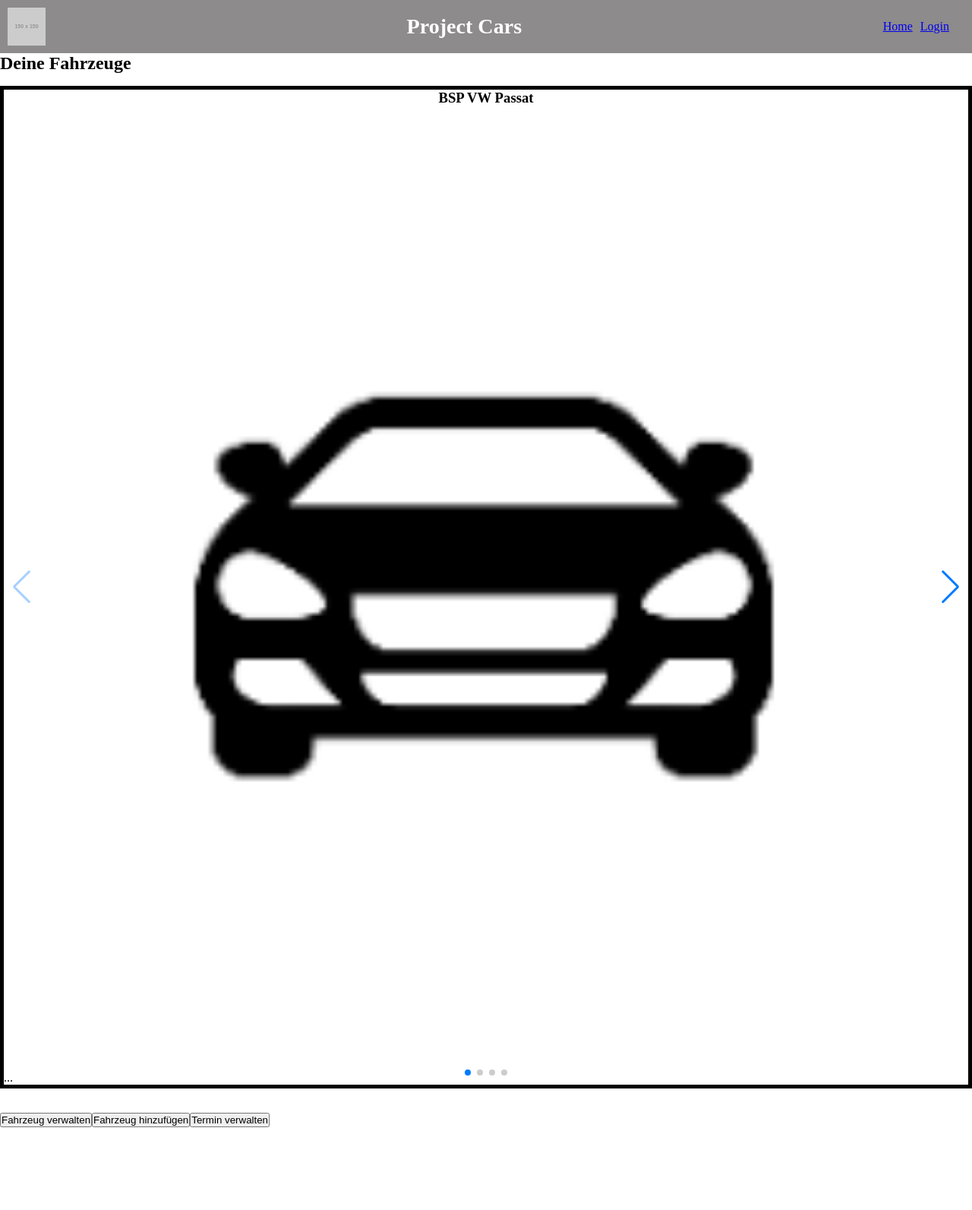
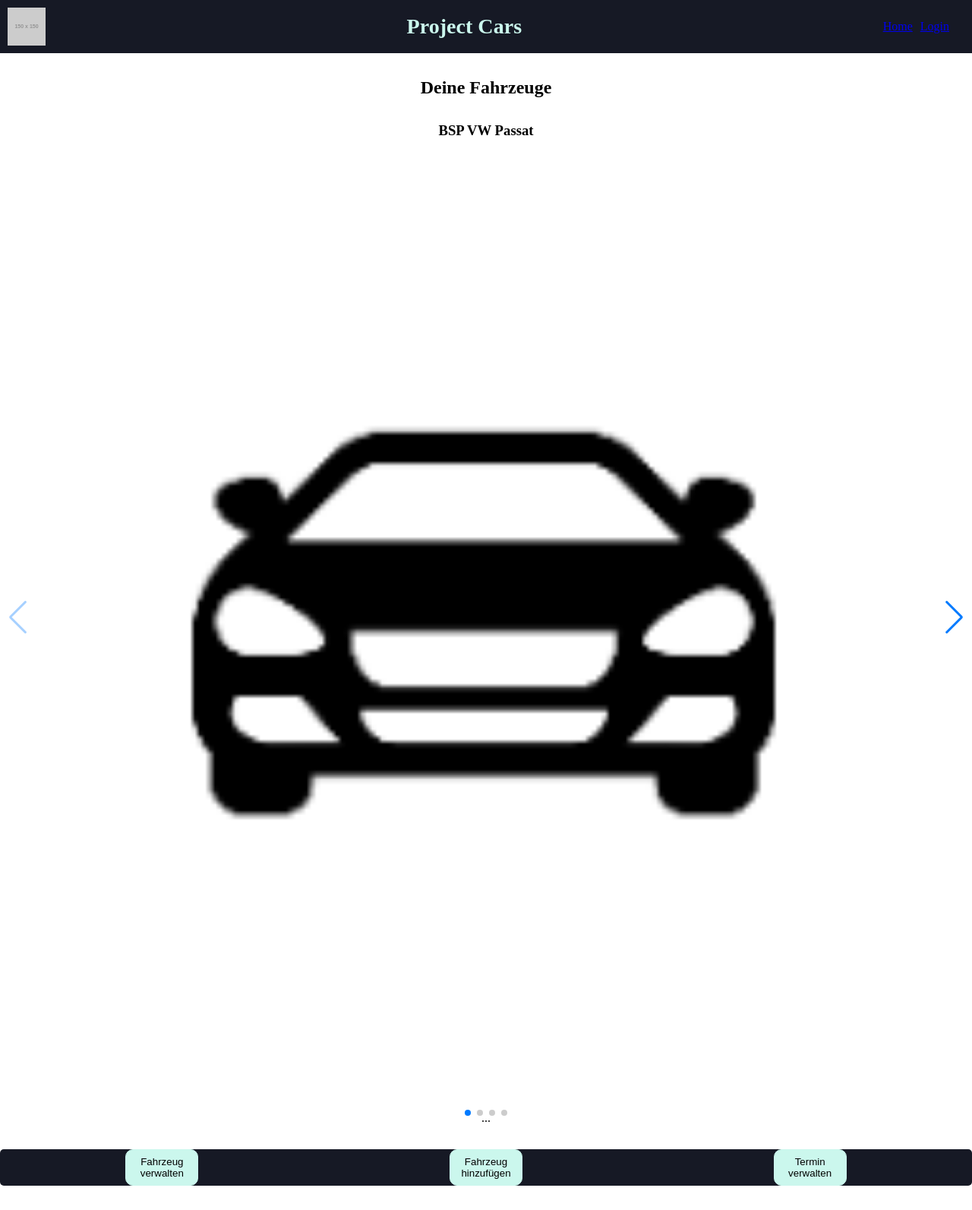
Before and after one commit to xSm1Le/projectcars, a React app: page / in a window 1280 px wide. Shown: the whole page at 76% size. Before the commit the page ends 1484 px from the top, so only its background shows below. Built offline with nearby package versions, Linux system fonts and the light colour scheme; the HTML template or start-up script is replaced by a standard one.

Commit message:
navbar farbe angepasst (vorläufig) / routes&pages hinzugefügt (kalender, termine)

```diff
--- /dev/null
+++ b/src/components/Pages/kalender.jsx
@@ -0,0 +1,14 @@
+import { Navbar } from "../reusables/nav"
+
+
+export const Kalender = () => {
+    return (
+        <section>
+            <Navbar />
+
+            <section className='yourDates'>
+                <h2>Kalender</h2>
+            </section>
+        </section>
+    )
+}
--- a/src/components/Pages/landingpage.css
+++ b/src/components/Pages/landingpage.css
@@ -1,2 +1,20 @@
 .yourCarsLP {
+    text-align: center;
+    margin: 2rem 0;
+/*     border: 2px solid black; */
 }
+
+.LPButtons {
+    display: flex;
+    justify-content: space-around;
+    background-color: #161925;
+    border-radius: 5px;
+}
+
+.LPButton {
+    height: 3rem;
+    width: 6rem;
+    background-color: #cbf7ed;
+    border: 1px solid #cbf7ed;
+    border-radius: 10px;
+}
--- a/src/components/Pages/landingpage.jsx
+++ b/src/components/Pages/landingpage.jsx
@@ -8,15 +8,15 @@ export const Landingpage = () => {
         <section>
             <Navbar />
 
-            <div className='yourCarsLP'>
+            <section className='yourCarsLP'>
                 <h2>Deine Fahrzeuge</h2>
                 <SlideShow />
-            </div>
-            <div className='LPButtons'>
-                <button className='LPButton'>Fahrzeug verwalten</button>
-                <button className='LPButton'>Fahrzeug hinzufügen</button>
-                <button className='LPButton'>Termin verwalten</button>
-            </div>
+                <div className='LPButtons'>
+                    <button className='LPButton'>Fahrzeug verwalten</button>
+                    <button className='LPButton'>Fahrzeug hinzufügen</button>
+                    <button className='LPButton'>Termin verwalten</button>
+                </div>
+            </section>
         </section>
     )
 }
--- a/src/components/comps/swiper.css
+++ b/src/components/comps/swiper.css
@@ -1,8 +1,8 @@
 .swiper {
     width: 100%;
     height: 100%;
-    border: 5px solid black;
     margin: 1rem 0 2rem 0;
+
 }
 
 .swiper-slide {
@@ -17,6 +17,7 @@
     width: 100%;
 }
 
-.slideDiv {
+.slideDiv{
     text-align: center;
+    margin-top: 1rem;
 }
--- a/src/components/comps/swiper.jsx
+++ b/src/components/comps/swiper.jsx
@@ -13,9 +13,7 @@ export const SlideShow =  () => {
       <Swiper
         spaceBetween={30}
         effect={'fade'}
-        //navigationspfeile
         navigation={true}
-        //navigierungspunkte
         pagination={{
             clickable: true
         }}
--- a/src/components/global/router.jsx
+++ b/src/components/global/router.jsx
@@ -4,6 +4,7 @@ import App from "../../App.jsx";
 //* Alle Router
 import { Landingpage } from "../Pages/landingpage";
 import { Login } from "../Pages/login.jsx";
+import { Kalender } from "../Pages/kalender.jsx";
 
 
 
@@ -20,6 +21,10 @@ export const router = createBrowserRouter([
                 path: "login",
                 element: <Login />
             },
+            {
+                path: "kalender",
+                element: <Kalender />
+            },
         ],
     },
 ]);
--- a/src/components/reusables/nav.css
+++ b/src/components/reusables/nav.css
@@ -1,6 +1,6 @@
 .navbar {
-    background-color: #8d8b8b;
-    color: #fff;
+    background-color: #161925;
+    color: #cbf7ed;
     padding: 10px;
 }
 
```
Also changed, not shown: src/components/Pages/termine.jsx (added, +14 -0 lines).
